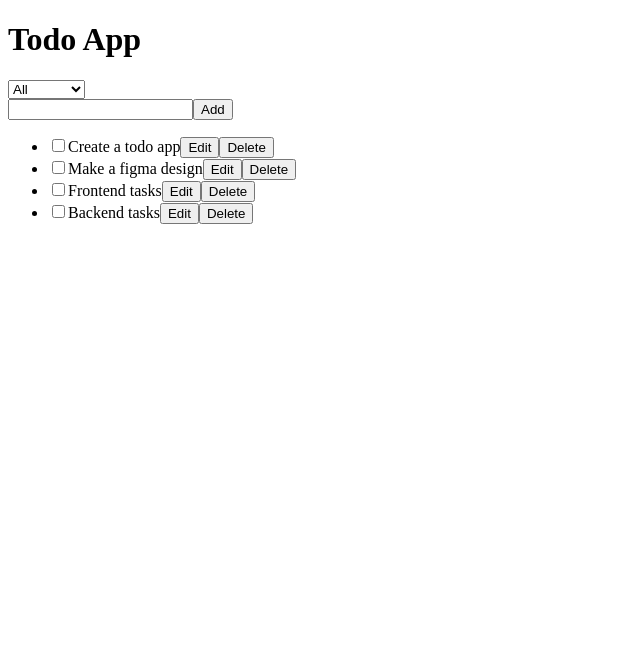
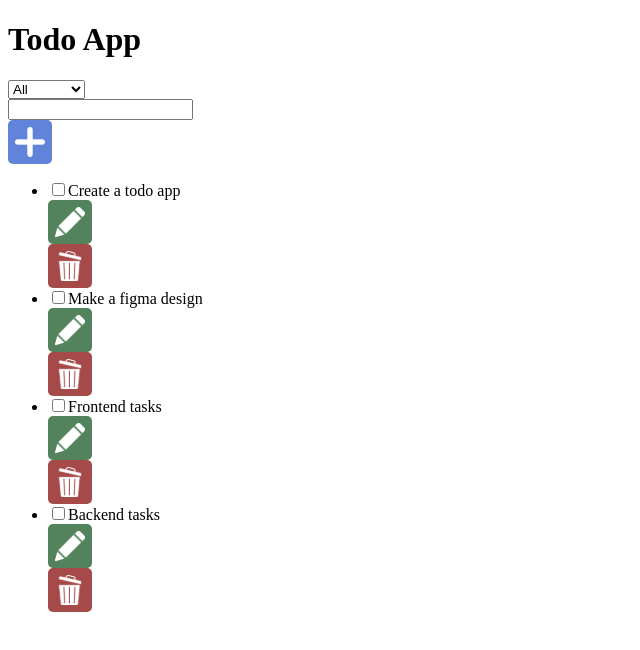
Before and after one commit to Hack-Weekly/sage-giraffe-todo, a React (Vite) app in the folder frontend/: page / in a window 1280 px wide. Shown: the top 650 px of the page, without its empty margins (0-640 px from the left). Built offline with nearby package versions, Linux system fonts and the light colour scheme; the HTML template or start-up script is replaced by a standard one.

Commit message:
update buttons with icons and styling

```diff
--- a/frontend/src/App.css
+++ b/frontend/src/App.css
@@ -0,0 +1,25 @@
+button {
+    background-color: grey;
+    border: none;
+    text-align: center;
+    text-decoration: none;
+    cursor: pointer;
+    height: 44px;
+    width: 44px;
+    border-radius: 5px;
+    display: flex;
+    justify-content: center;
+    align-items: center;
+}
+
+.add-button {
+    background-color: #6183DA;
+}
+
+.delete-button {
+    background-color: #A64949;
+}
+
+.edit-button {
+    background-color: #52835C;
+}
--- a/frontend/src/components/add.tsx
+++ b/frontend/src/components/add.tsx
@@ -1,7 +1,8 @@
+
 const Add = () => (
     <div>
         <input type="text" name="new" />
-        <button type="submit">Add</button>
+        <button type="submit" className="add-button"><img src='./icons/add.svg' alt="add todo"/></button>
     </div>
 )
 
--- a/frontend/src/components/delete-button.tsx
+++ b/frontend/src/components/delete-button.tsx
@@ -4,7 +4,7 @@ type DeleteButtonProps = {
     onClick: () => void,
 }
 const DeleteButton: React.FC<DeleteButtonProps> = ({ onClick }) => (
-    <button onClick={ onClick }>Delete</button>
+    <button onClick={ onClick } className="delete-button"><img src='./icons/delete.svg' alt="delete todo"/></button>
 )
 
 export default DeleteButton
--- a/frontend/src/components/edit-button.tsx
+++ b/frontend/src/components/edit-button.tsx
@@ -4,7 +4,7 @@ type EditButtonProps = {
     onClick: () => void,
 }
 const EditButton: React.FC<EditButtonProps> = ({ onClick }) => (
-    <button onClick={ onClick }>Edit</button>
+    <button onClick={ onClick } className="edit-button"><img src='./icons/edit.svg' alt="edit todo"/></button>
 )
 
 export default EditButton
```
Also changed, not shown: 1 other file (tests, documents, lock files or other folders).
